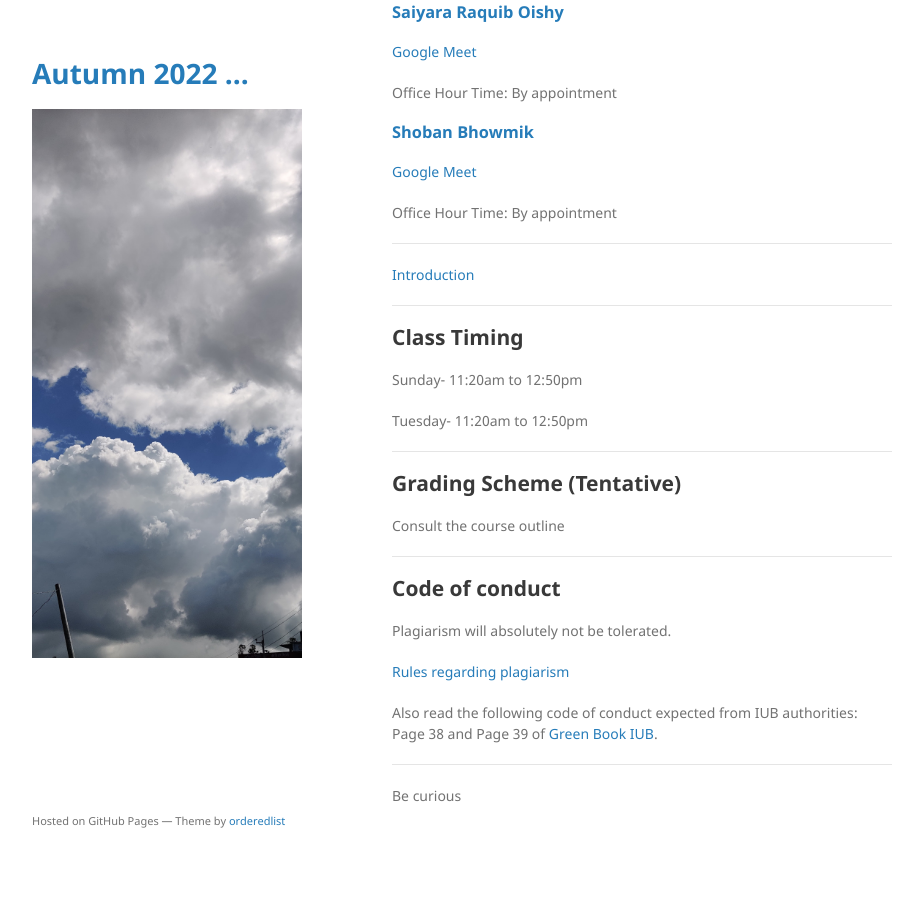
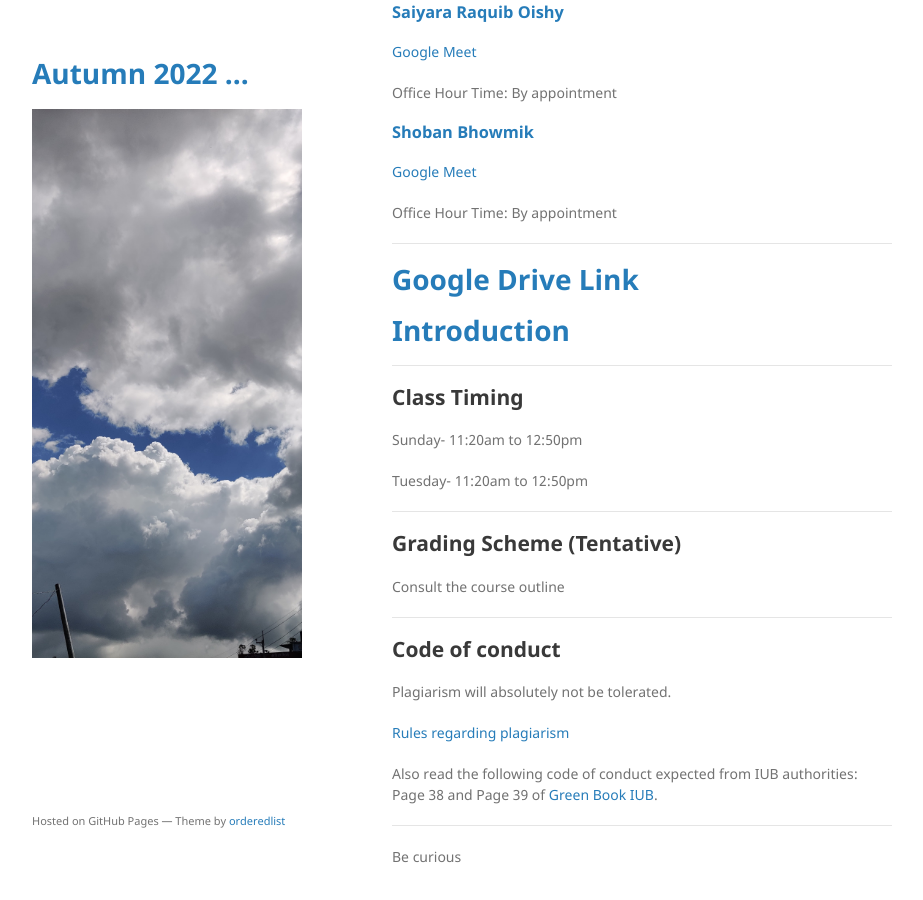
Before and after one commit to mohammadmotiurrahman/mohammadmotiurrahman.github.io, a Jekyll site: the page built from cse211_2/index.md, in a window 1280 px wide and 900 px high, scrolled down 563 px. Shown: the whole window, without its empty margins (178-1101 px from the left). Built offline with Jekyll 4.4.1, drawn with Linux system fonts in a browser that asks for light colours; our own code applies the rules of GitHub Pages for plain Markdown files; before the commit the page ends 1439 px from its top, so only the background shows below that.

Commit message:
Update index.md

```diff
--- a/cse211_2/index.md
+++ b/cse211_2/index.md
@@ -35,7 +35,9 @@ Office Hour Time: By appointment
 Office Hour Time: By appointment
 
 * * *
-[Introduction](https://docs.google.com/presentation/d/1YQIYQnvXnlkiia6zMUk-cc0ZF_SGymxL5m0YtfhgM6Q/edit?usp=sharing)
+# [Google Drive Link](https://drive.google.com/drive/folders/1K3MD1XFtCfr700KjvasbbBVfn21gmRCg?usp=sharing)
+
+# [Introduction](https://docs.google.com/presentation/d/1YQIYQnvXnlkiia6zMUk-cc0ZF_SGymxL5m0YtfhgM6Q/edit?usp=sharing)
 * * *
 ## Class Timing
 
```
